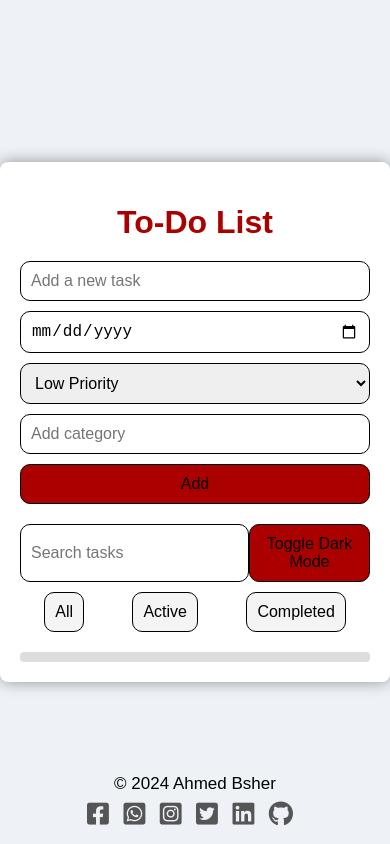
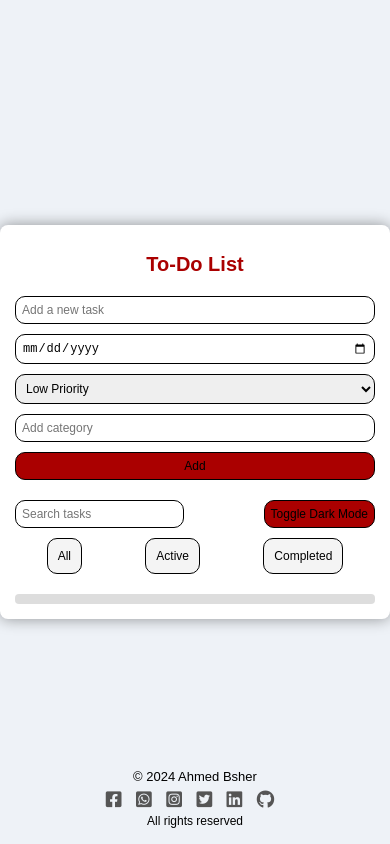
Before and after one commit to AhmedBsher/To-Do-List, a plain HTML site: page index.html in a window 390 px wide. Drawn offline with Linux system fonts and the light colour scheme.

Commit message:
make code responsive

```diff
--- a/index.html
+++ b/index.html
@@ -53,6 +53,7 @@
             <a href="https://www.linkedin.com/in/ahmed-bsher-921242232/" target="_blank" rel="noopener noreferrer"><i class="fa-brands fa-linkedin"></i></a>
             <a href="https://github.com/AhmedBsher" target="_blank" rel="noopener noreferrer"><i class="fa-brands fa-github"></i></a>
         </div>
+        <p2>All rights reserved</p2>
     </footer>
 
     <script src="script.js"></script>
--- a/styles.css
+++ b/styles.css
@@ -19,7 +19,8 @@ body.dark-mode {
     padding: 20px;
     border-radius: 8px;
     box-shadow: 0 0 15px rgba(0, 0, 0, 0.4);
-    width: 400px;
+    width: 90%;
+    max-width: 400px;
     text-align: center;
     transition: background 0.3s, color 0.3s;
     position: relative;
@@ -157,8 +158,8 @@ li.dragging {
 }
 
 footer {
-    position: absolute; /* Position the footer absolutely within the container */
-    bottom: 15px; /* Adjust as needed */
+    position: absolute;
+    bottom: 15px;
     left: 0;
     width: 100%;
     text-align: center;
@@ -184,3 +185,60 @@ footer p {
 .social-icons a:hover {
     color: #aa0000;
 }
+
+footer p2 {
+    font-size: 16px;
+    margin-top: 20px;
+}
+
+/* Responsive Styles */
+@media (max-width: 768px) {
+    .container {
+        width: 95%;
+        padding: 15px;
+    }
+
+    h1 {
+        font-size: 24px;
+    }
+
+    input, select, button {
+        font-size: 14px;
+        padding: 8px;
+    }
+
+    .social-icons a {
+        font-size: 20px;
+    }
+
+    footer p {
+        font-size: 15px;
+    }
+
+    footer p2 {
+        font-size: 14px;
+    }
+}
+
+@media (max-width: 480px) {
+    h1 {
+        font-size: 20px;
+    }
+
+    input, select, button {
+        font-size: 12px;
+        padding: 6px;
+    }
+
+    .social-icons a {
+        font-size: 18px;
+    }
+
+    footer p {
+        font-size: 13px;
+    }
+
+    footer p2 {
+        font-size: 12px;
+    }
+}
```
